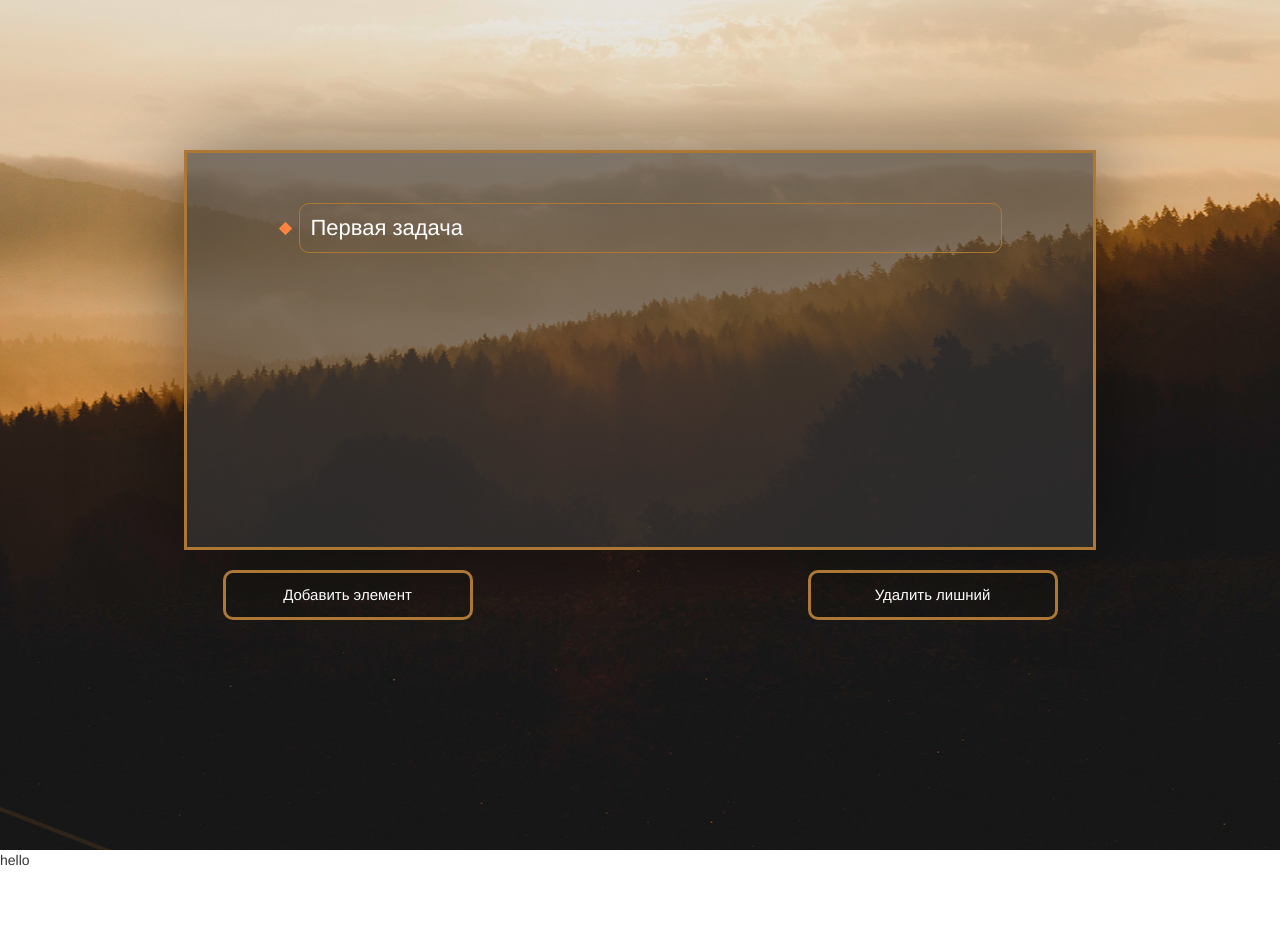
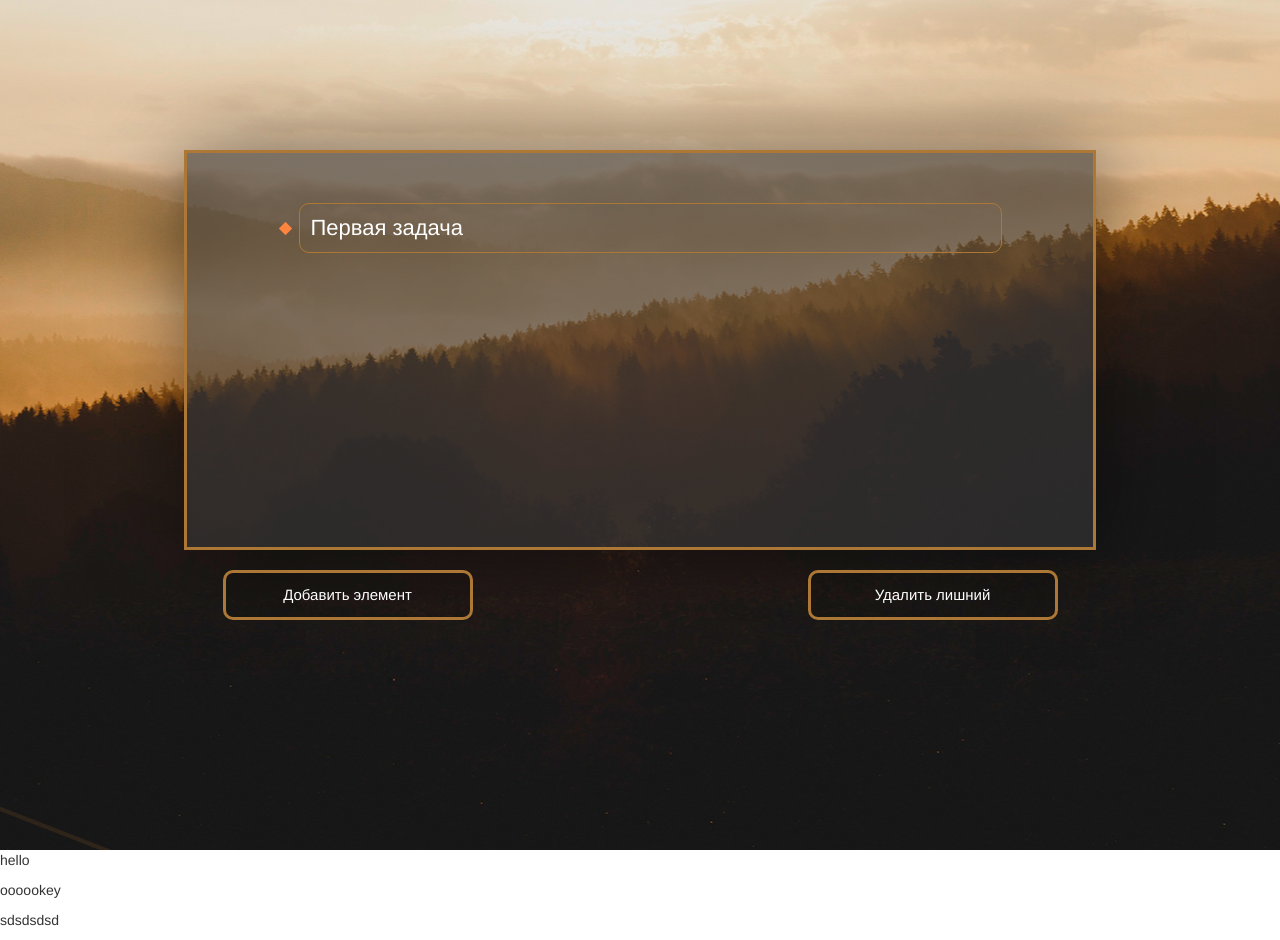
Before and after one commit to Timur108/test, a plain HTML site: page index.html in a window 1280 px wide. Before the commit the page ends 880 px from the top, so only its background shows below. Drawn offline with Linux system fonts and the light colour scheme.

Commit message:
это наш второй коммит

```diff
--- a/index.html
+++ b/index.html
@@ -37,6 +37,8 @@
 	</div>
 
 	<p>hello</p>
+	<p>oooookey</p>
+	<p>sdsdsdsd</p>
 	<link rel="stylesheet" href="style.css">
 	<link rel="stylesheet" href="bootstrap.min.css">
 	<script src="js/script.js"></script>
```
